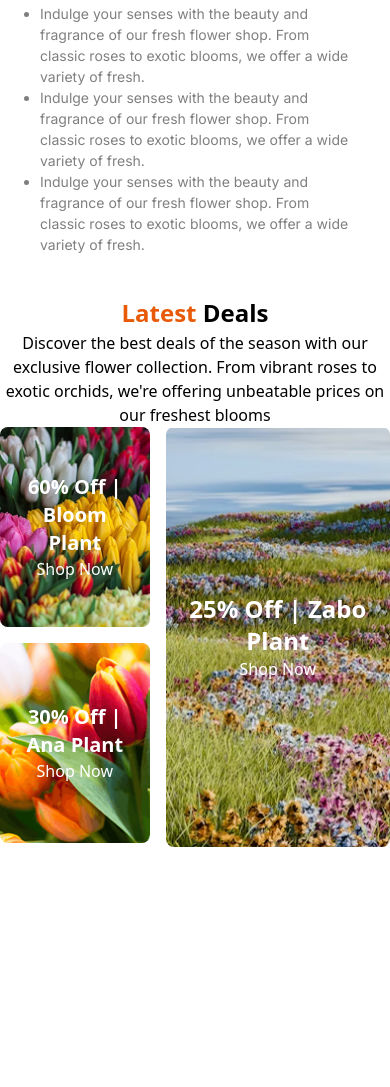
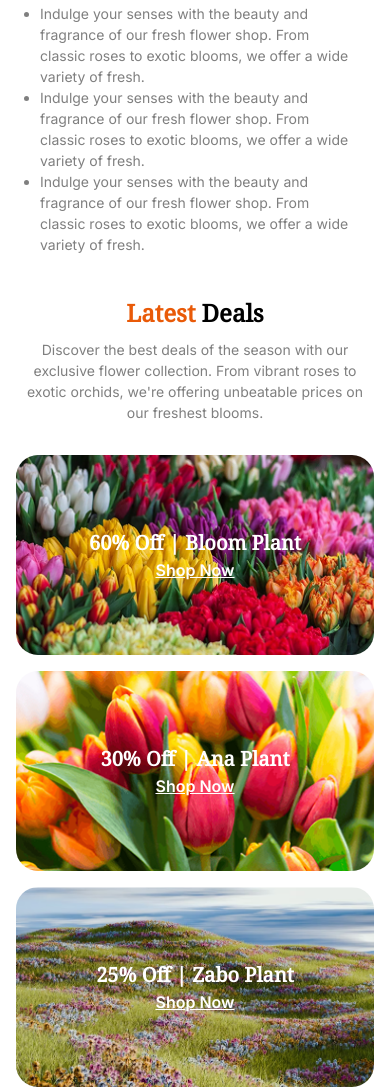
Before and after one commit to riyad1998-cyber/second-assignment, a plain HTML site: page index.html in a window 390 px wide. Shown: the part 2767-3854 px from the top of the page. Before the commit the page ends 3614 px from the top, so only its background shows below. Drawn offline with nearby package versions, Linux system fonts and the light colour scheme.

Commit message:
added my latest responsive edit

```diff
--- a/index.html
+++ b/index.html
@@ -118,34 +118,33 @@
     </div>
   </div>
 </section>
-
-<!-- Latest deals Section-->
- <section class="w-full max-w-[1140px] mx-auto">
-  <div class="flex flex-col items-center text-center">
-    <h2 class="text-[24px] sm:text-[50px] font-bold"><span class="text-[#E95A08]">Latest</span> Deals</h2>
-    <p>Discover the best deals of the season with our exclusive flower collection. From vibrant roses to exotic orchids, we're offering unbeatable prices on our freshest blooms</p>
+ <section class="w-full max-w-[1140px] mx-auto sm:mt-[133px] px-4">
+  <div class="flex flex-col items-center text-center sm:mb-[120px] mb-8">
+    <h2 class="text-[24px] sm:text-[50px] font-bold" style="font-family: 'Noto Serif', serif">
+      <span class="text-[#E95A08]">Latest</span> Deals
+    </h2>
+    <p class="text-[14px] sm:text-[24px] text-black/50 mt-2 sm:mt-4" style="font-family:'Inter', sans-serif;">
+      Discover the best deals of the season with our exclusive flower collection. From vibrant roses to exotic orchids, we're offering unbeatable prices on our freshest blooms.
+    </p>
   </div>
-
-  <div class="max-w-[1140px] mx-auto flex gap-4">
-  <div class="flex flex-col gap-4 w-2/4">
-    <div class="bg-[url('assets/deal-bloom.png')] bg-cover bg-no-repeat min-h-[200px] p-4 text-white rounded-lg flex flex-col text-center justify-center">
-      <h4 class="text-xl font-bold">60% Off | Bloom Plant</h4>
-      <h5>Shop Now</h5>
+  <div class="flex flex-col sm:flex-row gap-4">
+    <div class="flex flex-col gap-4 w-full sm:w-2/4">
+      <div class="bg-[url('assets/deal-bloom.png')] bg-cover bg-no-repeat min-h-[200px] sm:min-h-[200px] p-4 text-white rounded-[22px] flex flex-col items-center justify-center text-center">
+        <h4 class="text-[20px] font-bold" style="font-family: 'Noto Serif', serif;">60% Off | Bloom Plant</h4>
+        <h5 class="text-[16px] font-semibold underline" style="font-family:'Inter', sans-serif;">Shop Now</h5>
+      </div>
+      <div class="bg-[url('assets/deal-ana.png')] bg-cover bg-no-repeat min-h-[200px] sm:min-h-[200px] p-4 text-white rounded-[22px] flex flex-col items-center justify-center text-center">
+        <h4 class="text-[20px] font-bold" style="font-family: 'Noto Serif', serif;">30% Off | Ana Plant</h4>
+        <h5 class="text-[16px] font-semibold underline" style="font-family:'Inter', sans-serif;">Shop Now</h5>
+      </div>
     </div>
-    <div class="bg-[url('assets/deal-ana.png')] bg-cover bg-no-repeat min-h-[200px] p-4 text-white rounded-lg flex flex-col text-center justify-center">
-      <h4 class="text-xl font-bold">30% Off | Ana Plant</h4>
-      <h5>Shop Now</h5>
+    <div class="w-full lg:w-3/4">
+      <div class="bg-[url('assets/deal-zabo.png')] bg-cover bg-no-repeat min-h-[200px] sm:min-h-[420px] p-4 text-white rounded-[22px] flex flex-col items-center justify-center text-center">
+        <h4 class="text-[20px] sm:text-[40px] font-bold" style="font-family: 'Noto Serif', serif;">25% Off | Zabo Plant</h4>
+        <h5 class="text-[16px] sm:text-[28px] font-semibold underline" style="font-family:'Inter', sans-serif;">Shop Now</h5>
+      </div>
     </div>
   </div>
-
-  <div class="w-3/4">
-    <div class="bg-[url('assets/deal-zabo.png')] bg-cover bg-no-repeat min-h-[420px] p-4 text-white rounded-lg flex flex-col text-center justify-center">
-      <h4 class="text-2xl font-bold">25% Off | Zabo Plant</h4>
-      <h5>Shop Now</h5>
-    </div>
-  </div>
-</div>
-
- </section>
+</section>
   </body>
 </html>
```
